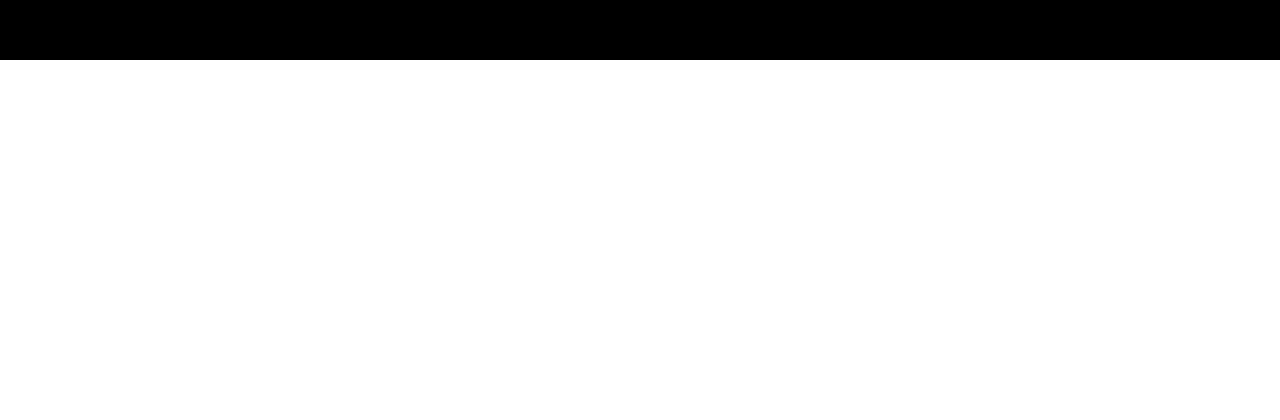
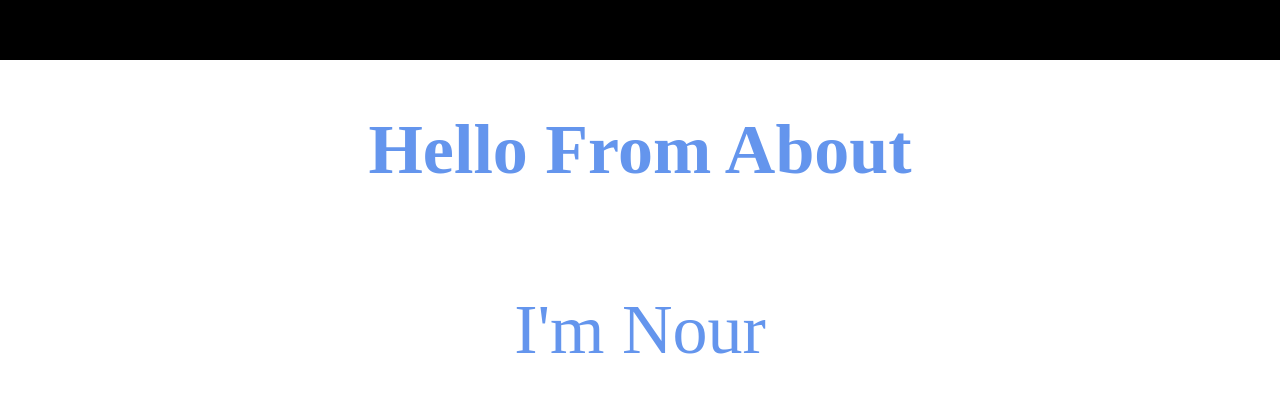
Before and after one commit to nelrashidy/First-Task, a plain HTML site: page index.html in a window 1280 px wide. Shown: the part 740-1160 px from the top of the page. Before the commit the page ends 800 px from the top, so only its background shows below. Drawn offline with Linux system fonts and the light colour scheme.

Commit message:
Update index.html
this is new change for xyz

```diff
--- a/index.html
+++ b/index.html
@@ -8,5 +8,13 @@
             <div class="heading">I'm Amira</div>
 
         </section>
+
+		 <section id="about">
+            <h1 class="heading">Hello From About</h1>
+            <div class="heading">I'm Nour</div>
+
+        </section>
+
+
     </body>
 </html>
```
